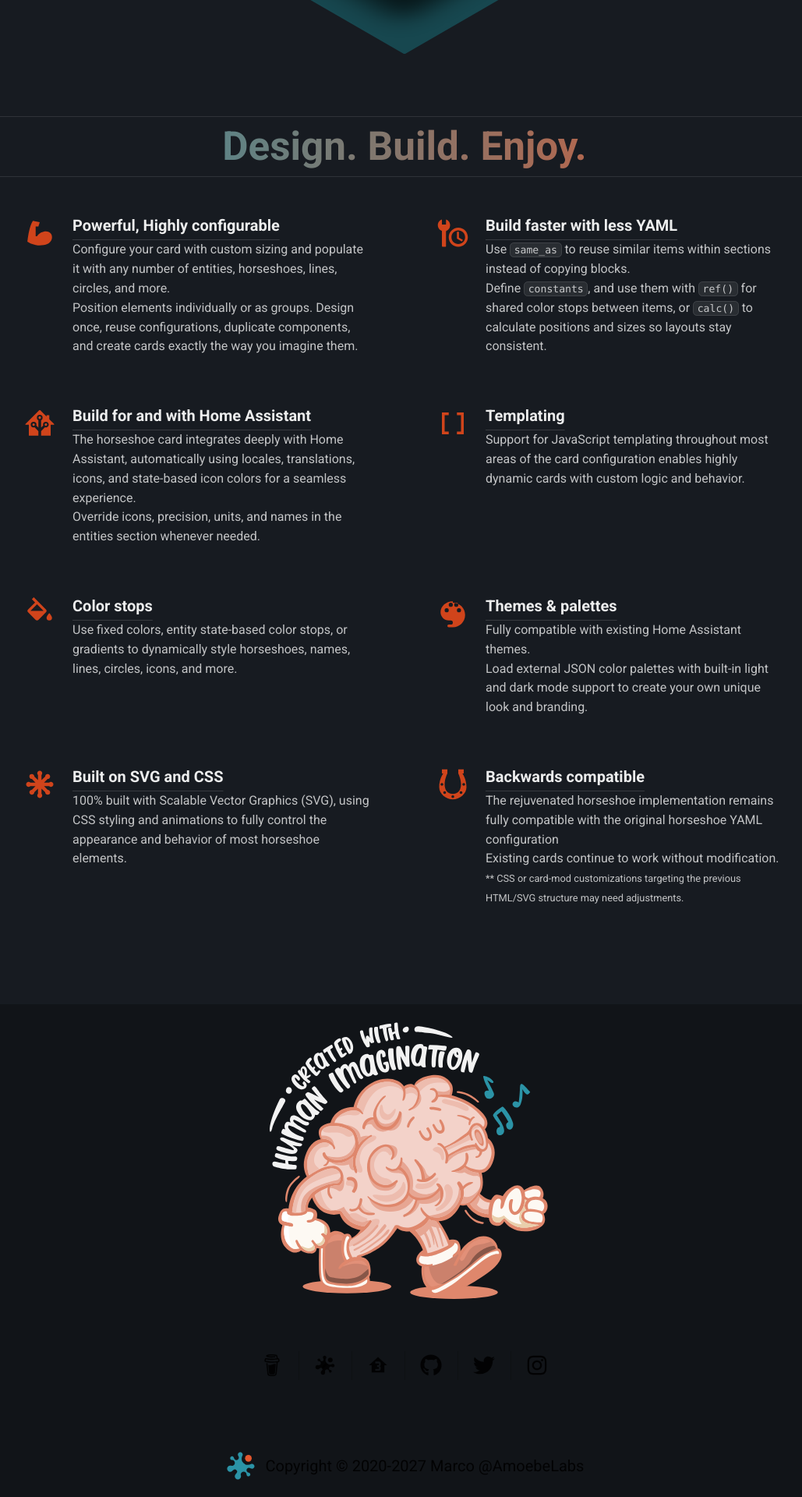
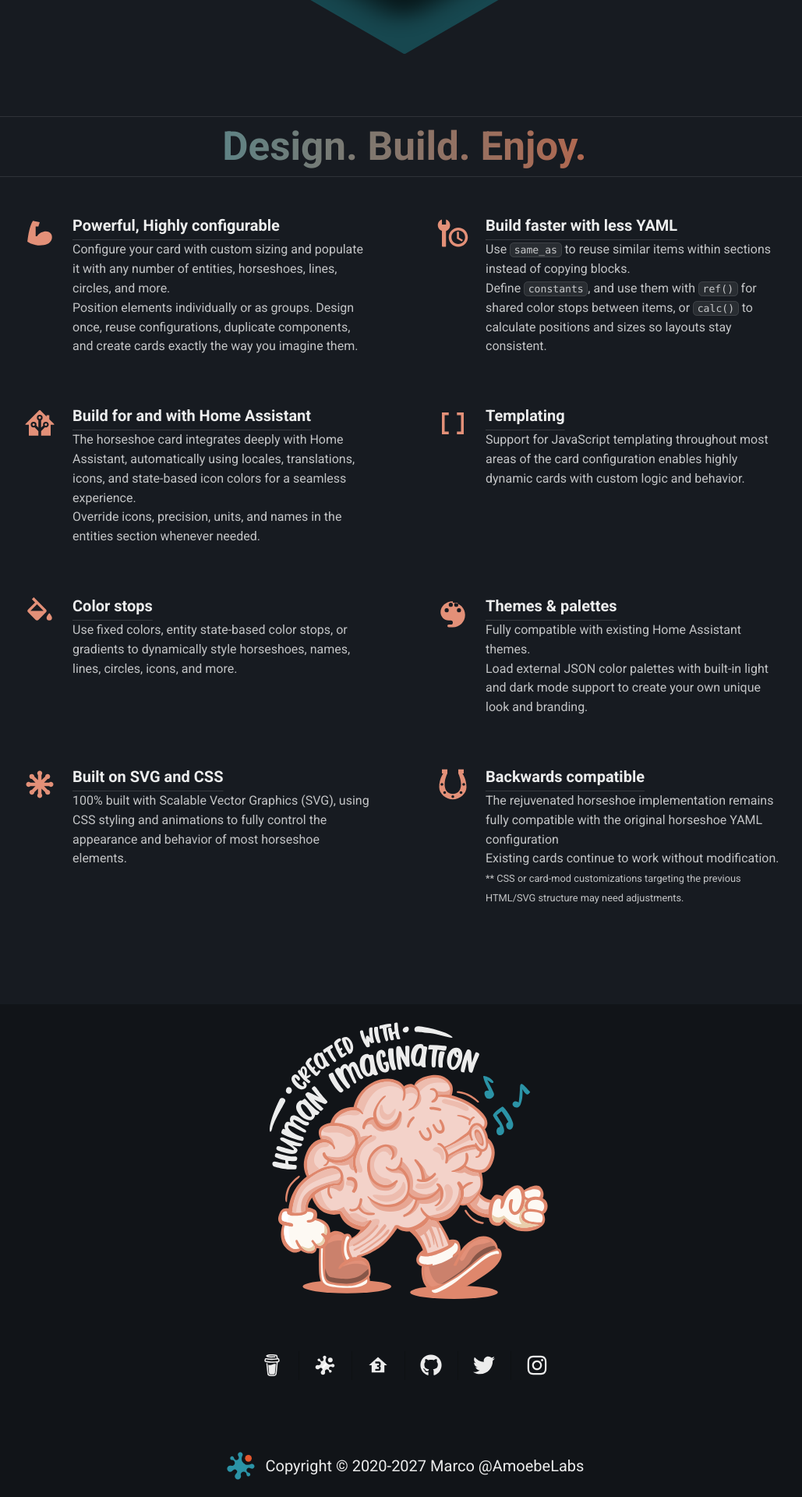
Before and after one commit to AmoebeLabs/flex-horseshoe-card, an MkDocs documentation site: the page built from docs/docs/index.md, in a window 1280 px wide. Shown: the part 957-2877 px from the top of the page at 78% size, without its empty margins (121-1150 px from the left). Built offline with MkDocs 1.6.1 and Material for MkDocs 9.7.7, drawn with Linux system fonts in a browser that asks for light colours; comment, search, counter and statistics services are not loaded.

Commit message:
Fix homepage text colors

```diff
--- a/docs/overrides/home-fhs-new.html
+++ b/docs/overrides/home-fhs-new.html
@@ -32,6 +32,7 @@
     --fhs-section-bg: #111418;
     --fhs-hero-bg-top: #14181d;
     --fhs-hero-bg-mid: #171b21;
+    --fhs-font-color--dark: rgba(255, 255, 255, 0.92);
   }
 
   /* ================================================= Landing: header/static + hide regular page chrome */
@@ -218,6 +219,7 @@
     flex-wrap: nowrap;
     gap: 0;
     color: var(--md-default-fg-color);
+    color: var(--fhs-font-color--dark);
   }
 
   .fhs-strip__item {
@@ -327,6 +329,7 @@
     padding: 1rem 0;
     font-size: 1.3rem;
     color: rgba(255, 255, 255, 0.82);
+    color: var(--fhs-font-color--dark);
     border-top: 1px solid rgba(255, 255, 255, 0.1);
     border-bottom: 1px solid rgba(255, 255, 255, 0.1);
   }
@@ -359,6 +362,7 @@
     display: grid;
     place-items: center;
     color: var(--md-accent-fg-color);
+    color: var(--md-accent-fg-color--300);
   }
   .fhs-feature__icon svg {
     width: 42px;
@@ -371,6 +375,7 @@
     font-weight: 800;
     line-height: 1.2;
     color: rgba(255, 255, 255, 0.92);
+    color: var(--fhs-font-color--dark);
     text-decoration: underline;
     text-decoration-thickness: 1px;
     text-underline-offset: 0.55rem;
@@ -599,6 +604,7 @@
     fill: var(--md-default-fg-color);
     fill: rgba(255, 255, 255, 0.92);
     fill: #f2f2f2;
+    fill: var(--fhs-font-color--dark);
     /* fill: var(--svg-bg); */
   }
   /* Created With text */
@@ -608,6 +614,7 @@
     fill: var(--md-default-fg-color);
     fill: rgba(255, 255, 255, 0.92);
     fill: #f2f2f2;
+    fill: var(--fhs-font-color--dark);
     /* fill: var(--svg-bg); */
   }
   .feature-svg .cls-2c {
@@ -616,6 +623,7 @@
     fill: var(--md-default-fg-color);
     fill: rgba(255, 255, 255, 0.92);
     fill: #f2f2f2;
+    fill: var(--fhs-font-color--dark);
     /* fill: var(--svg-bg); */
   }
 
@@ -690,6 +698,7 @@
     width: 100%;
     font-size: 2em;
     padding-bottom: 1em;
+    color: var(--fhs-font-color--dark);
   }
   .fhs-home-footer img {
     width: 2em;
```
